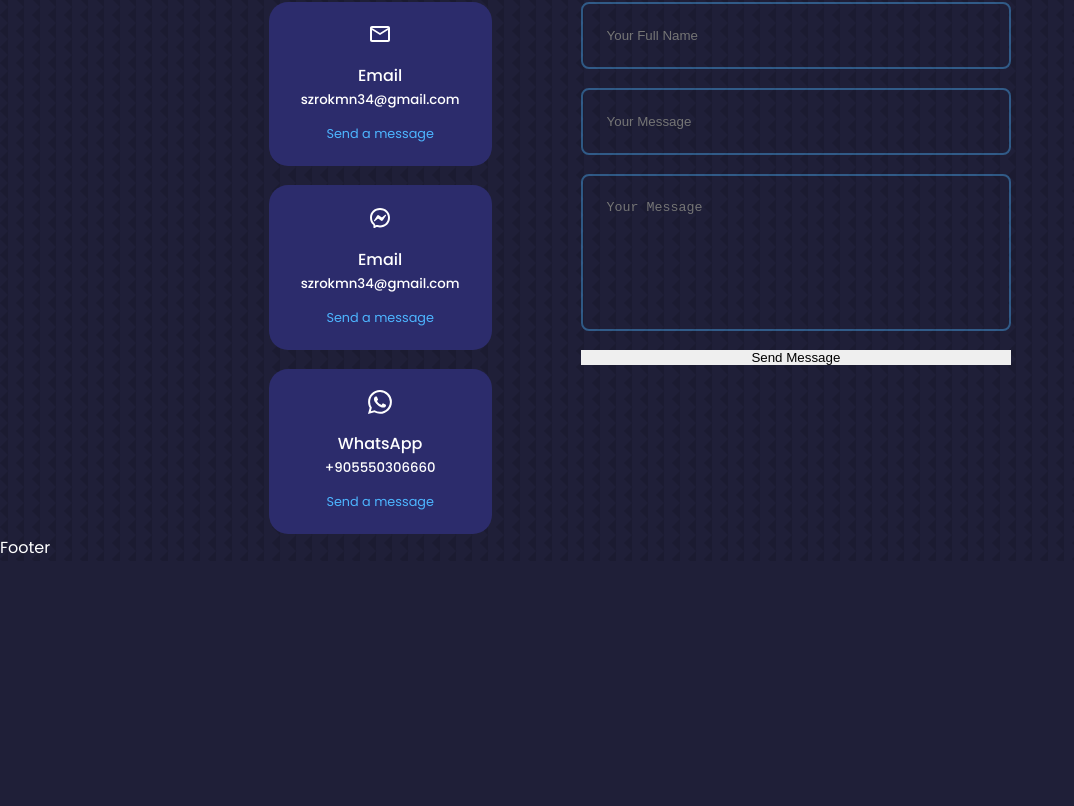
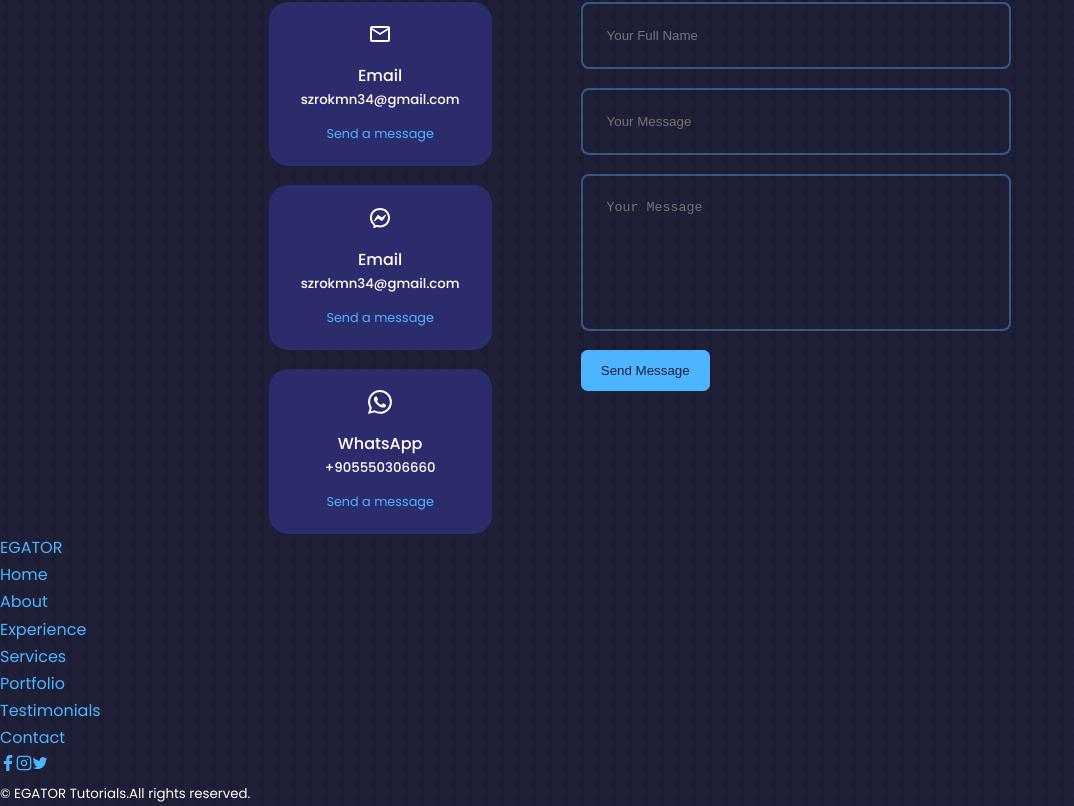
Before and after one commit to szrokmn/my_portfolio-react, a React (Create React App) app: page / in a window 1280 px wide. Shown: the part 4537-5343 px from the top of the page, without its empty margins (0-1074 px from the left). Before the commit the page ends 5098 px from the top, so only its background shows below. Built offline with nearby package versions, Linux system fonts and the light colour scheme; a web font is replaced by a local one.

Commit message:
Footer.jsx finished

```diff
--- a/src/components/contact/Contact.jsx
+++ b/src/components/contact/Contact.jsx
@@ -70,7 +70,7 @@ const sendEmail = (e) => {
             placeholder="Your Message"
             required
           ></textarea>
-          <button>Send Message</button>
+          <button className="btn btn-primary">Send Message</button>
         </form>
       </div>
     </section>
--- a/src/components/footer/Footer.jsx
+++ b/src/components/footer/Footer.jsx
@@ -1,10 +1,34 @@
 import React from 'react'
 import "./Footer.css"
+import { FaFacebookF } from "react-icons/fa";
+import { FiInstagram } from "react-icons/fi";
+import { IoLogoTwitter } from "react-icons/io";
+
 const Footer = () => {
   return (
-    <div>
-      Footer
-    </div>
+    <footer>
+        <a href="#" className='footer__logo'>EGATOR</a>
+        <ul className="permalinks">
+          <li><a href="#">Home</a></li>
+          <li><a href="#about">About</a></li>
+          <li><a href="#experience">Experience</a></li>
+          <li><a href="#services">Services</a></li>
+          <li><a href="#portfolio">Portfolio</a></li>
+          <li><a href="#testimonials">Testimonials</a></li>
+          <li><a href="#contact">Contact</a></li>
+        </ul>
+
+        <div className="footer__socials">
+          <a href="https://facebook.com"><FaFacebookF/></a>
+          <a href="https://instagram.com"><FiInstagram/></a>
+          <a href="https://twitter.com"><IoLogoTwitter/></a>
+        </div>
+
+<div className="footer__copyright">
+  <small>&copy; EGATOR Tutorials.All rights reserved.</small>
+</div>
+
+    </footer>
   )
 }
 
```
